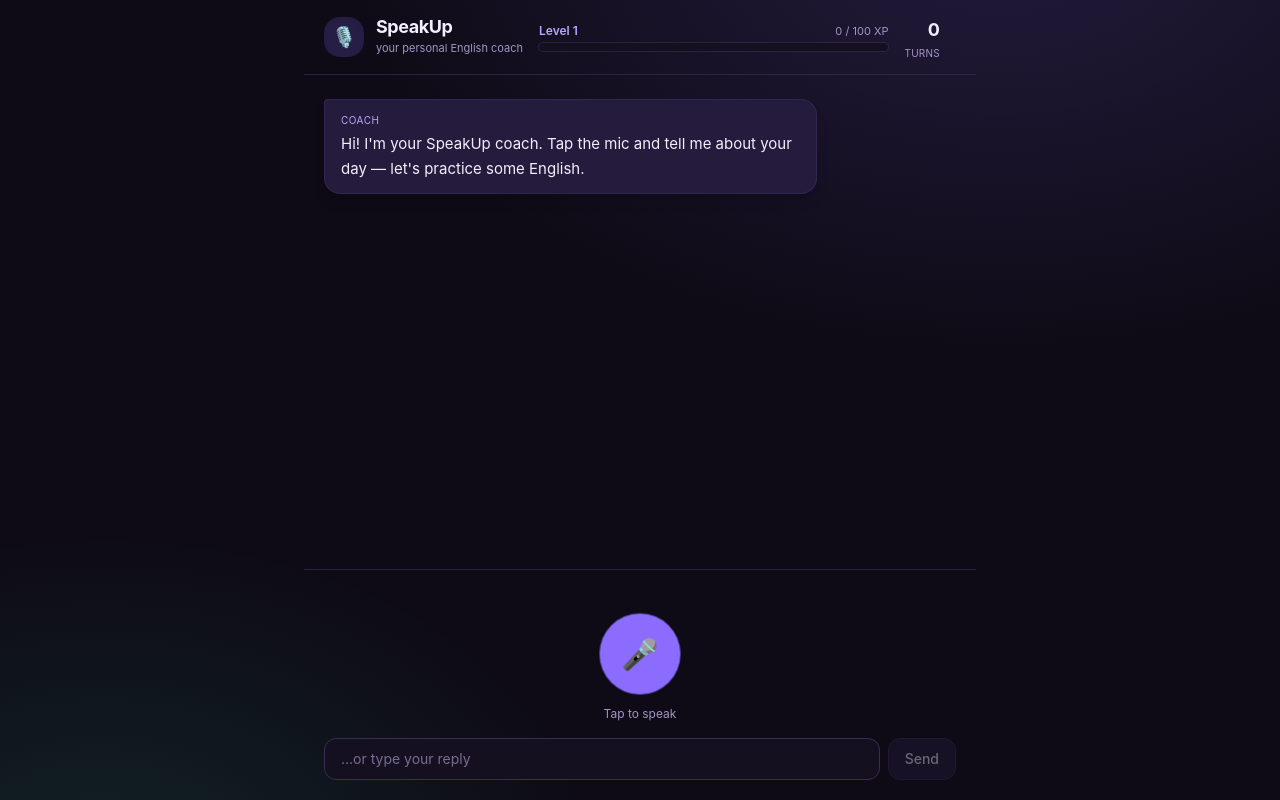
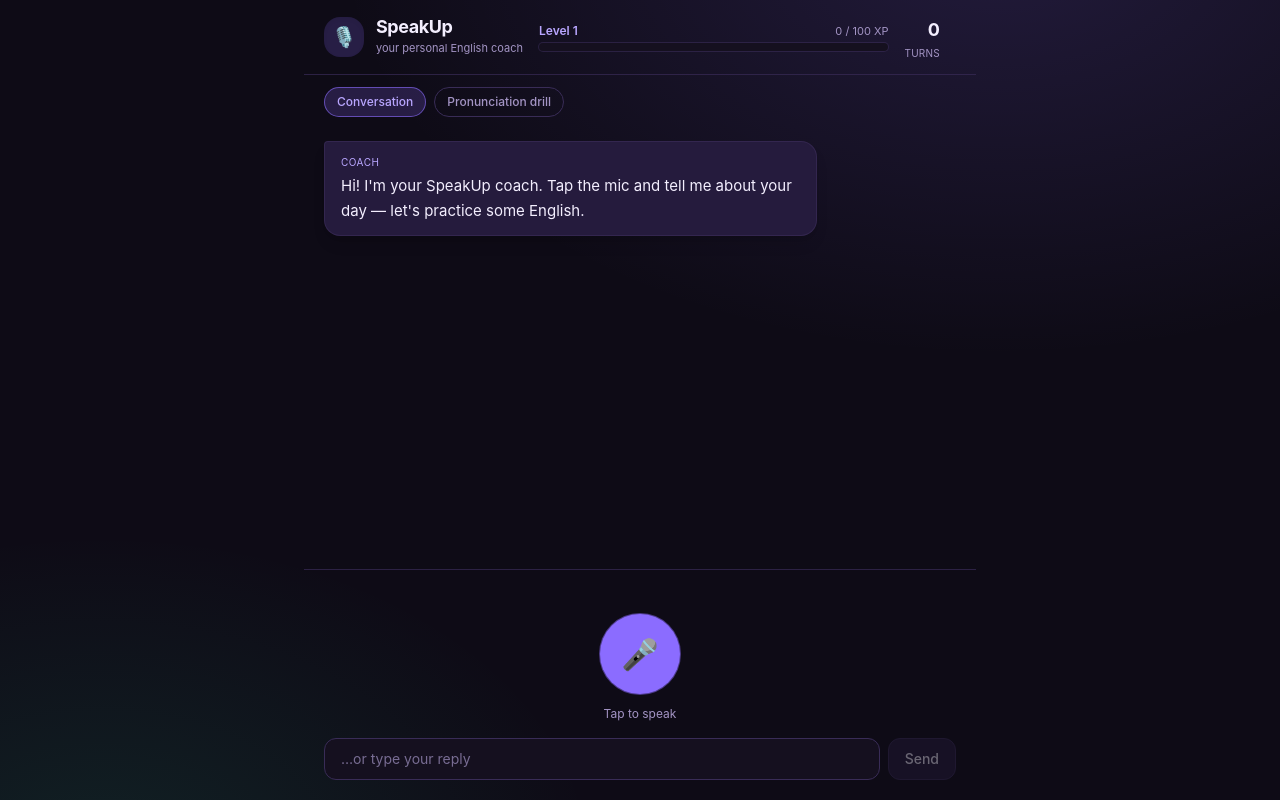
Before and after one commit to esstipi-debug/talker-speakup, a React (Vite) app in the folder client/: page / in a window 1280 px wide. Built offline with nearby package versions, Linux system fonts and the light colour scheme; no server answers.

Commit message:
feat(client): add the pronunciation drill as a second practice mode

```diff
--- a/client/src/App.jsx
+++ b/client/src/App.jsx
@@ -4,11 +4,13 @@
 import MicButton from "./components/MicButton.jsx";
 import TranscriptReview from "./components/TranscriptReview.jsx";
 import VoiceStatus from "./components/VoiceStatus.jsx";
+import DrillPanel from "./components/DrillPanel.jsx";
 import { useConversation } from "./hooks/useConversation.js";
 
 export default function App() {
   const c = useConversation();
   const [textInput, setTextInput] = useState("");
+  const [mode, setMode] = useState("conversation");
   const scrollRef = useRef(null);
 
   useEffect(() => {
@@ -60,6 +62,14 @@
         stt={c.providers.stt}
       />
 
+      <ModeSwitch mode={mode} onChange={setMode} />
+
+      {mode === "drill" ? (
+        <main className="flex-1 overflow-y-auto">
+          <DrillPanel />
+        </main>
+      ) : (
+        <>
           <main ref={scrollRef} className="flex-1 overflow-y-auto px-5 py-6 space-y-4">
             {c.messages.map((m, i) => (
               <MessageBubble
@@ -117,6 +127,37 @@
               </>
             )}
           </footer>
+        </>
+      )}
     </div>
   );
 }
+
+const MODES = [
+  { id: "conversation", label: "Conversation" },
+  { id: "drill", label: "Pronunciation drill" },
+];
+
+// aria-pressed toggles rather than role="tab": there is no tabpanel to point
+// aria-controls at, and a dangling reference is itself an axe violation.
+function ModeSwitch({ mode, onChange }) {
+  return (
+    <nav aria-label="Practice mode" className="flex gap-2 px-5 pt-3">
+      {MODES.map((m) => (
+        <button
+          key={m.id}
+          type="button"
+          aria-pressed={mode === m.id}
+          onClick={() => onChange(m.id)}
+          className={`px-3 py-1.5 rounded-full border text-xs font-medium transition ${
+            mode === m.id
+              ? "border-coach/60 bg-coach/20 text-coach-soft"
+              : "border-line text-muted hover:border-coach/60 hover:text-coach-soft"
+          }`}
+        >
+          {m.label}
+        </button>
+      ))}
+    </nav>
+  );
+}
```
Also changed, not shown: 1 other file (tests, documents, lock files or other folders). Lines whose indentation alone changed are shown as unchanged.
